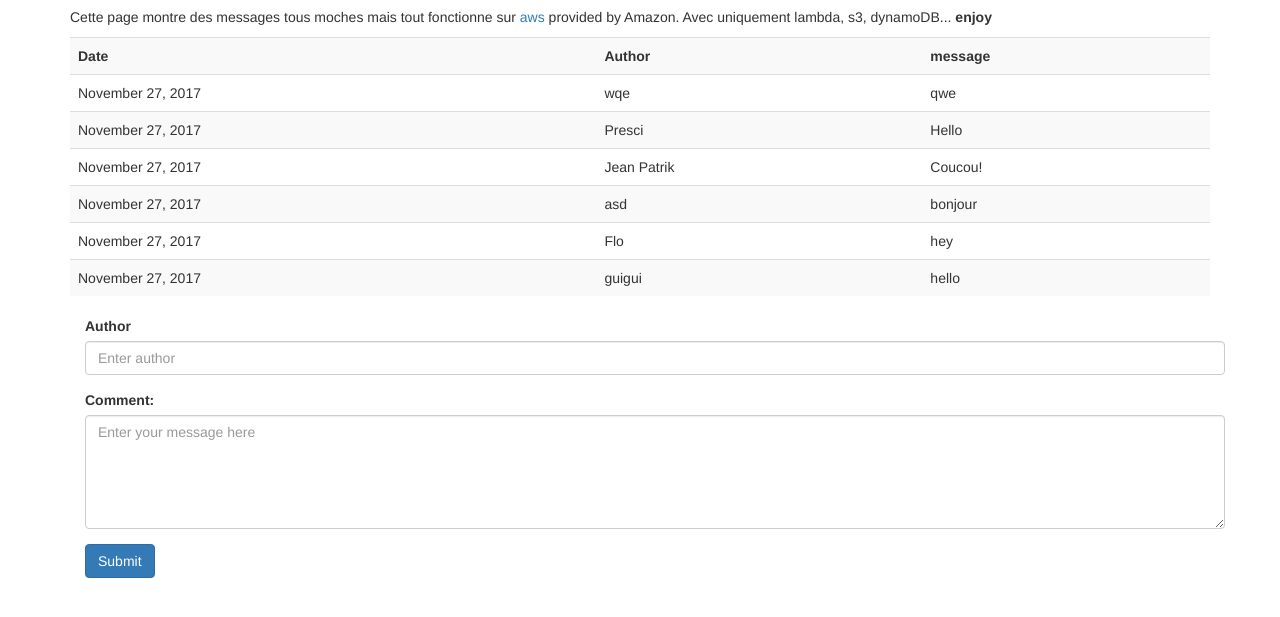
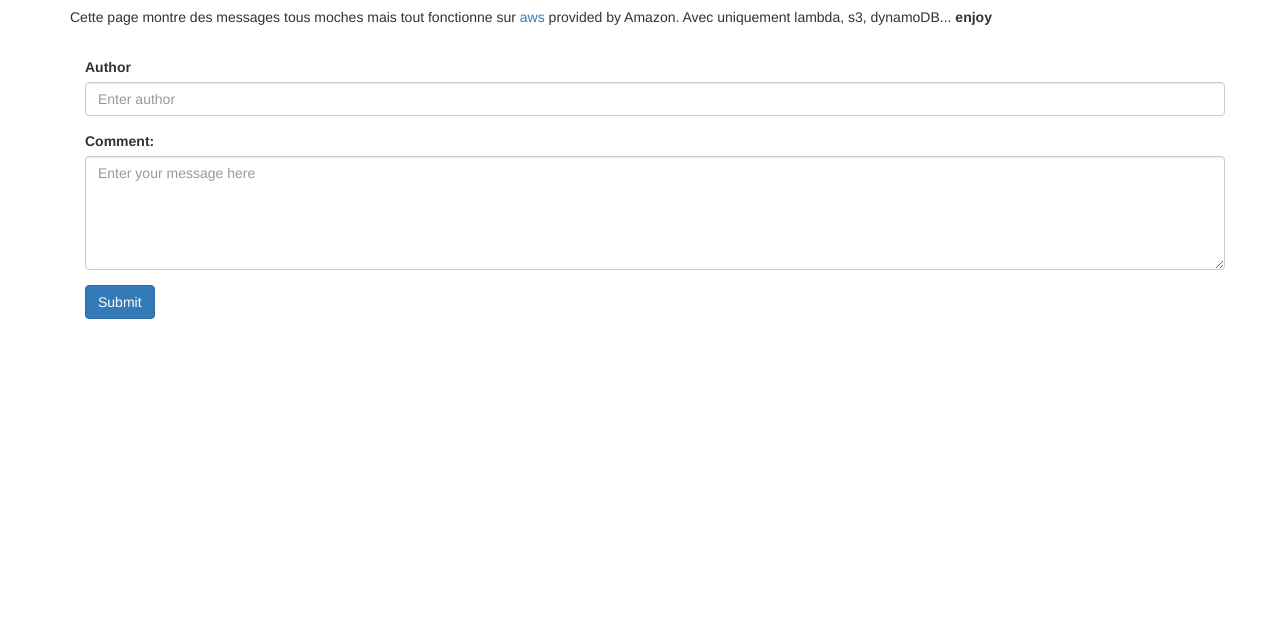
Before and after one commit to JacquelinLouis/ArchitectureAndInfrastructures, a website: page public/page_up.html in a window 1280 px wide. Shown: the part 63-680 px from the top of the page. Drawn offline with Linux system fonts and the light colour scheme; no server answers.

Commit message:
Clean page html file and set date to basic format

```diff
--- a/public/page_up.html
+++ b/public/page_up.html
@@ -17,21 +17,9 @@
             <table class="table table-striped" style="">
                 <tbody>
                     <tr>
-                        <th>Date</th>
-                        <th>Author</th>
-                        <th>message</th>
                     </tr>
-                    <tr>
-                        <td>November 27, 2017</td>
-                        <td>wqe</td>
-                        <td>qwe</td>
-                    </tr>
-                    <tr>
-                        <td>November 27, 2017</td>
-                        <td>Presci</td>
-                        <td>Hello</td>
-                    </tr><tr>                     <td>November 27, 2017</td>                     <td>Jean Patrik</td>                     <td>Coucou!</td>                 </tr><tr>                     <td>November 27, 2017</td>                     <td>asd</td>                     <td>bonjour
-</td>                 </tr><tr>                     <td>November 27, 2017</td>                     <td>Flo</td>                     <td>hey</td>                 </tr><tr>                     <td>November 27, 2017</td>                     <td>guigui</td>                     <td>hello</td>                 </tr></tbody></table>
+                </tbody>
+            </table>
         </div>
 
             <div class="container">
@@ -101,14 +89,12 @@
         $.get(api_gateway_url, function(data) {
             console.log(data);
             data.forEach(function(item) {
-                date = new Date(parseInt(item['date']['N']));
-                formatted_date = `${months[date.getMonth() - 1]} ${date.getDate()}, ${date.getFullYear()}`;
 
                 // build an array of rows containing the prices
                 rows.push(`<tr> \
-                    <td>${formatted_date}</td> \
-                    <td>${item['author']['S']}</td> \
-                    <td>${item['message']['S']}</td> \
+                    <td>${item['date']}</td> \
+                    <td>${item['author']}</td> \
+                    <td>${item['message']}</td> \
                 </tr>`);
             });
 
```
